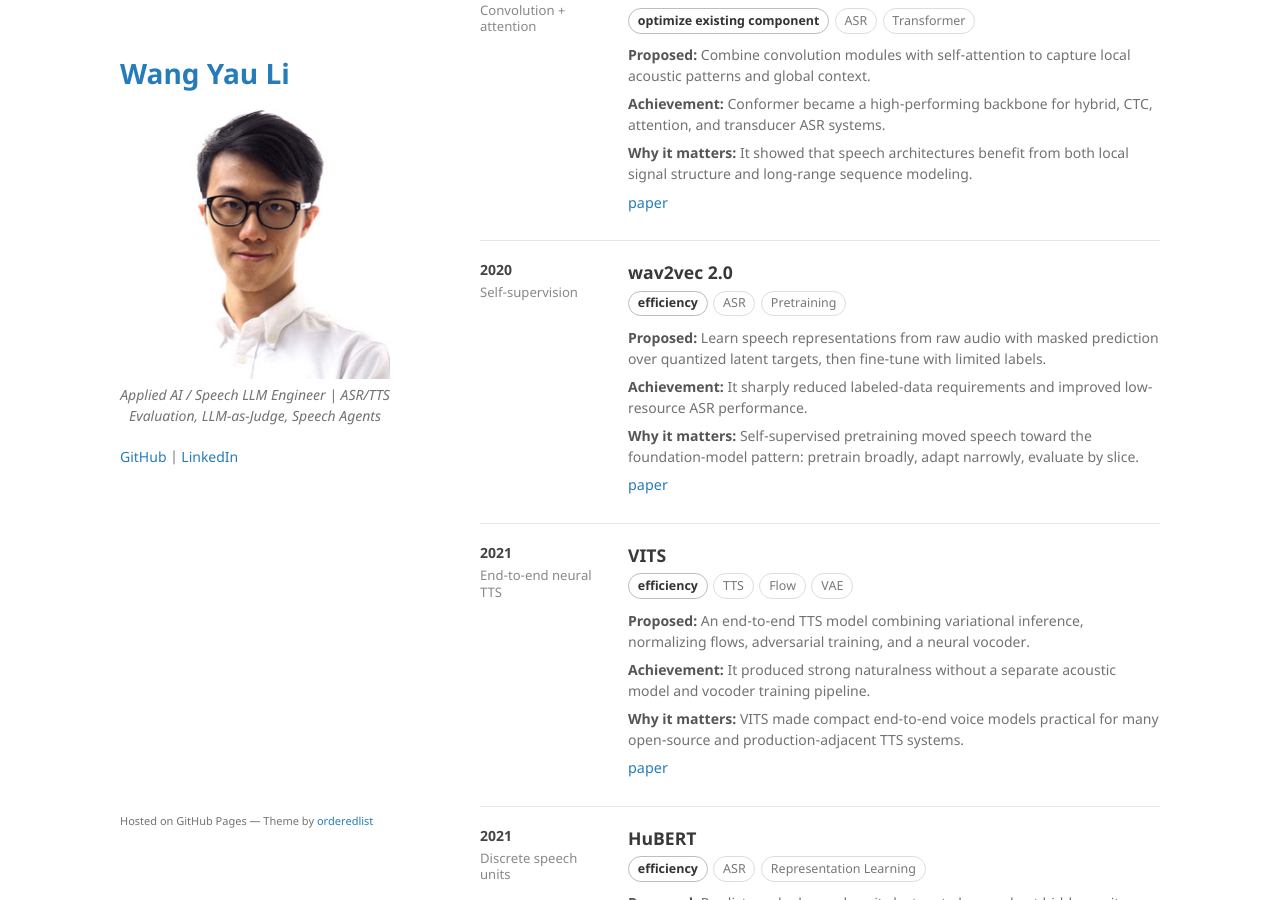
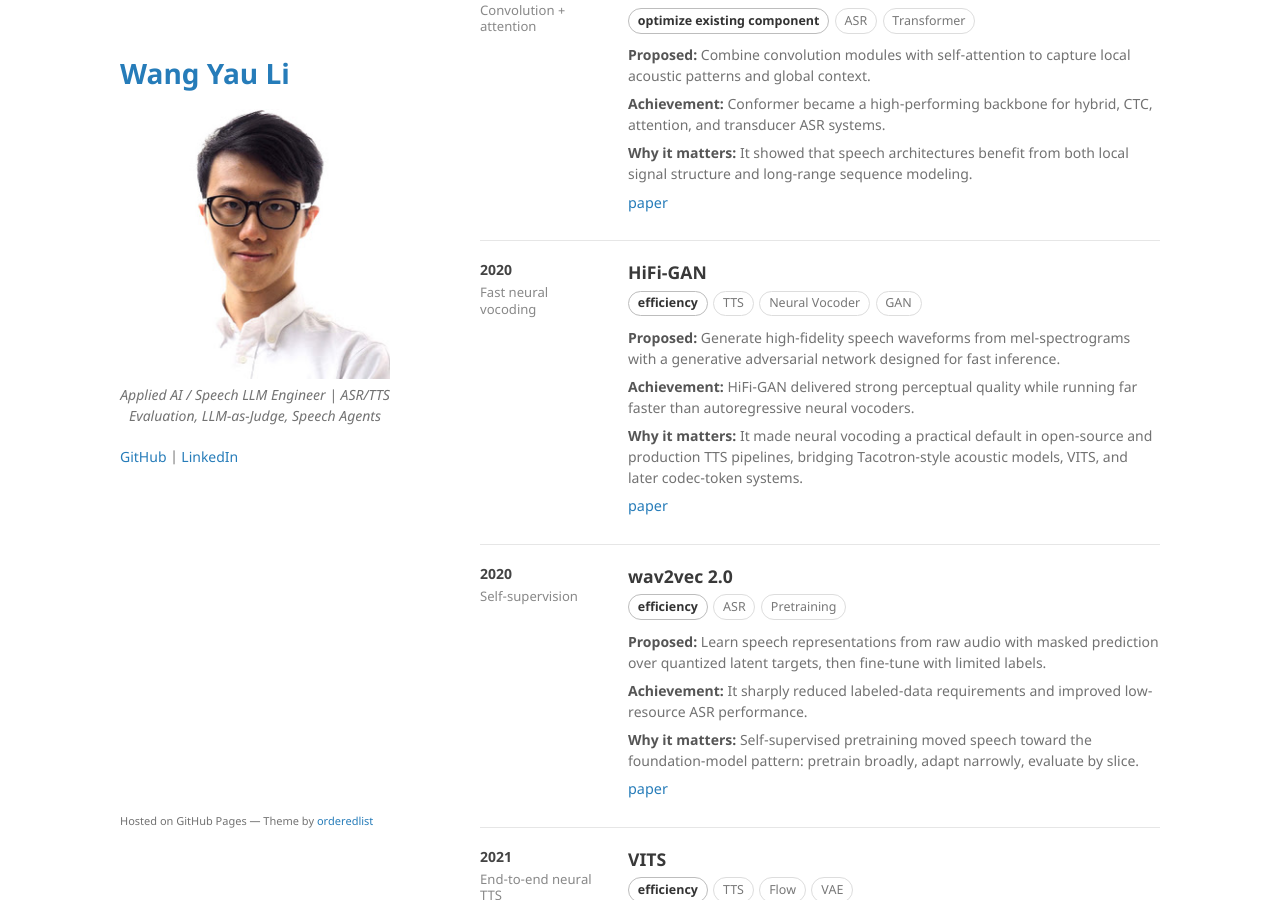
Before and after one commit to kennethli319/kennethli319.github.io, a Jekyll site: the page built from speech-timeline.md, in a window 1280 px wide and 900 px high, scrolled down 8340 px. Built offline with Jekyll 4.4.1, drawn with Linux system fonts in a browser that asks for light colours.

Commit message:
Add HiFi-GAN speech timeline milestone

```diff
--- a/speech-timeline.md
+++ b/speech-timeline.md
@@ -562,6 +562,21 @@ title: Speech Timeline
 <section class="speech-row">
   <aside class="speech-year">
     2020
+    <div class="speech-kicker">Fast neural vocoding</div>
+  </aside>
+  <div class="speech-body">
+    <h2>HiFi-GAN</h2>
+    <div class="speech-meta"><span class="speech-impact">efficiency</span><span class="speech-tag">TTS</span><span class="speech-tag">Neural Vocoder</span><span class="speech-tag">GAN</span></div>
+    <p><strong>Proposed:</strong> Generate high-fidelity speech waveforms from mel-spectrograms with a generative adversarial network designed for fast inference.</p>
+    <p><strong>Achievement:</strong> HiFi-GAN delivered strong perceptual quality while running far faster than autoregressive neural vocoders.</p>
+    <p><strong>Why it matters:</strong> It made neural vocoding a practical default in open-source and production TTS pipelines, bridging Tacotron-style acoustic models, VITS, and later codec-token systems.</p>
+    <p class="speech-source"><a href="https://arxiv.org/abs/2010.05646">paper</a></p>
+  </div>
+</section>
+
+<section class="speech-row">
+  <aside class="speech-year">
+    2020
     <div class="speech-kicker">Self-supervision</div>
   </aside>
   <div class="speech-body">
```
